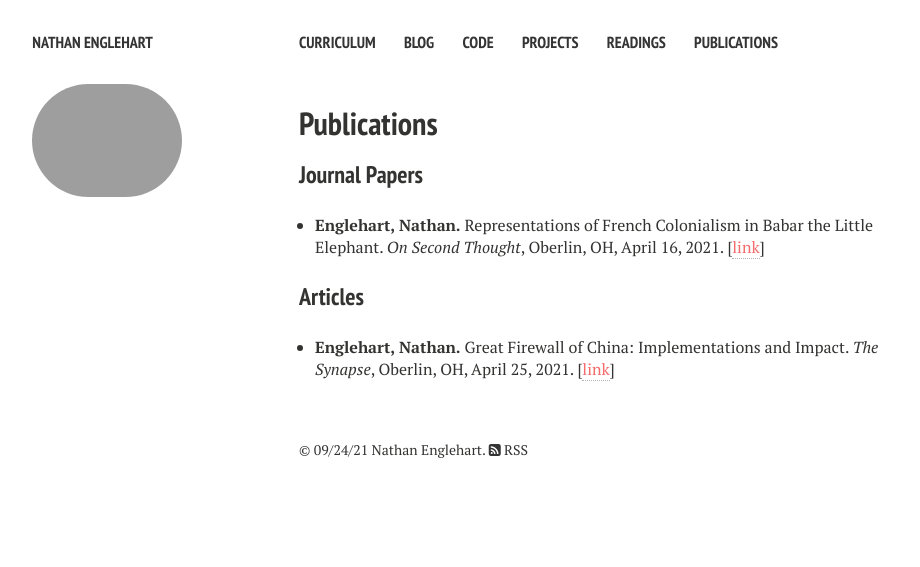
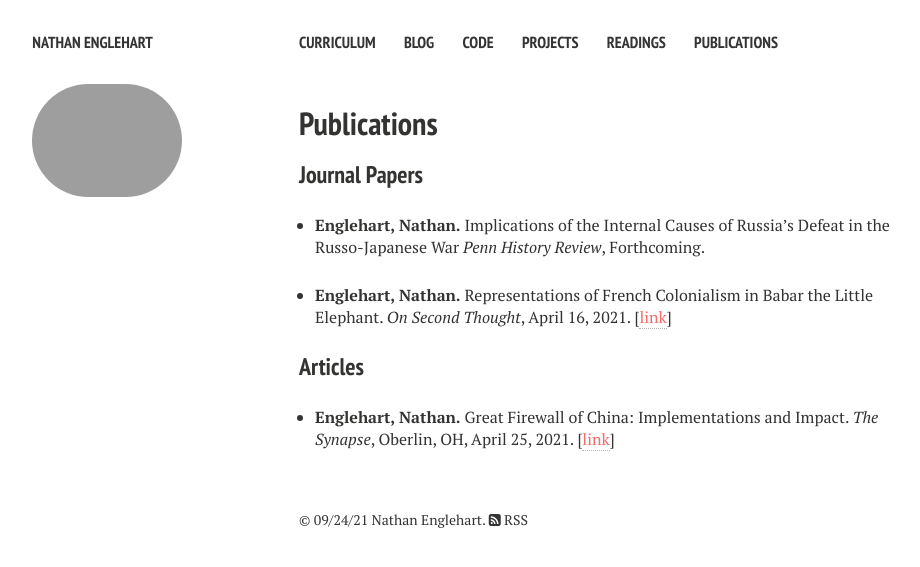
Before and after one commit to nathanenglehart/nathanenglehart.github.io, a Jekyll site: the page built from publications.md, in a window 1280 px wide. Shown: the top 567 px of the page, without its empty margins (21-941 px from the left). Built offline with Jekyll 4.4.1, drawn with Linux system fonts in a browser that asks for light colours; nearby versions of some CDN libraries.

Commit message:
Update publications.html

```diff
--- a/_layouts/publications.html
+++ b/_layouts/publications.html
@@ -83,7 +83,8 @@
 	<h1>Publications</h1>
 	<h3>Journal Papers</h3>
 	<ul style="padding-left: 1em !important;">
-	<li><p><b>Englehart, Nathan.</b> Representations of French Colonialism in Babar the Little Elephant. <i>On Second Thought</i>, Oberlin, OH, April 16, 2021. [<a style="color: #f56a6a !important;" href="https://oberlinost.wordpress.com/2021/04/16/representations-of-french-colonialism-in-the-story-of-babar-the-little-elephant/">link</a>]</p></li>
+	<li><p><b>Englehart, Nathan.</b> Implications of the Internal Causes of Russia’s Defeat in the Russo-Japanese War <i>Penn History Review</i>, Forthcoming. </p></li>
+	<li><p><b>Englehart, Nathan.</b> Representations of French Colonialism in Babar the Little Elephant. <i>On Second Thought</i>, April 16, 2021. [<a style="color: #f56a6a !important;" href="https://oberlinost.wordpress.com/2021/04/16/representations-of-french-colonialism-in-the-story-of-babar-the-little-elephant/">link</a>]</p></li>
 	</ul>
 	<h3>Articles</h3>
 	<ul style="padding-left: 1em !important;">
```
